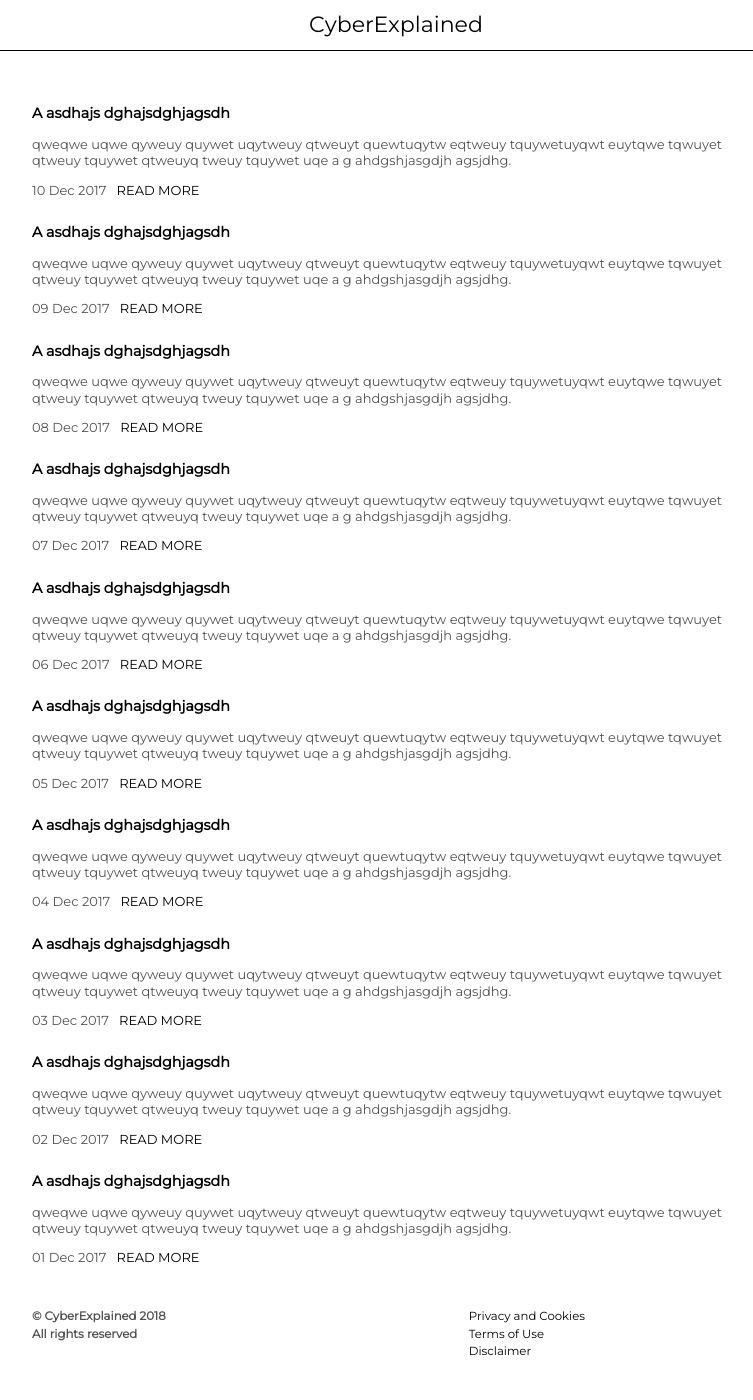
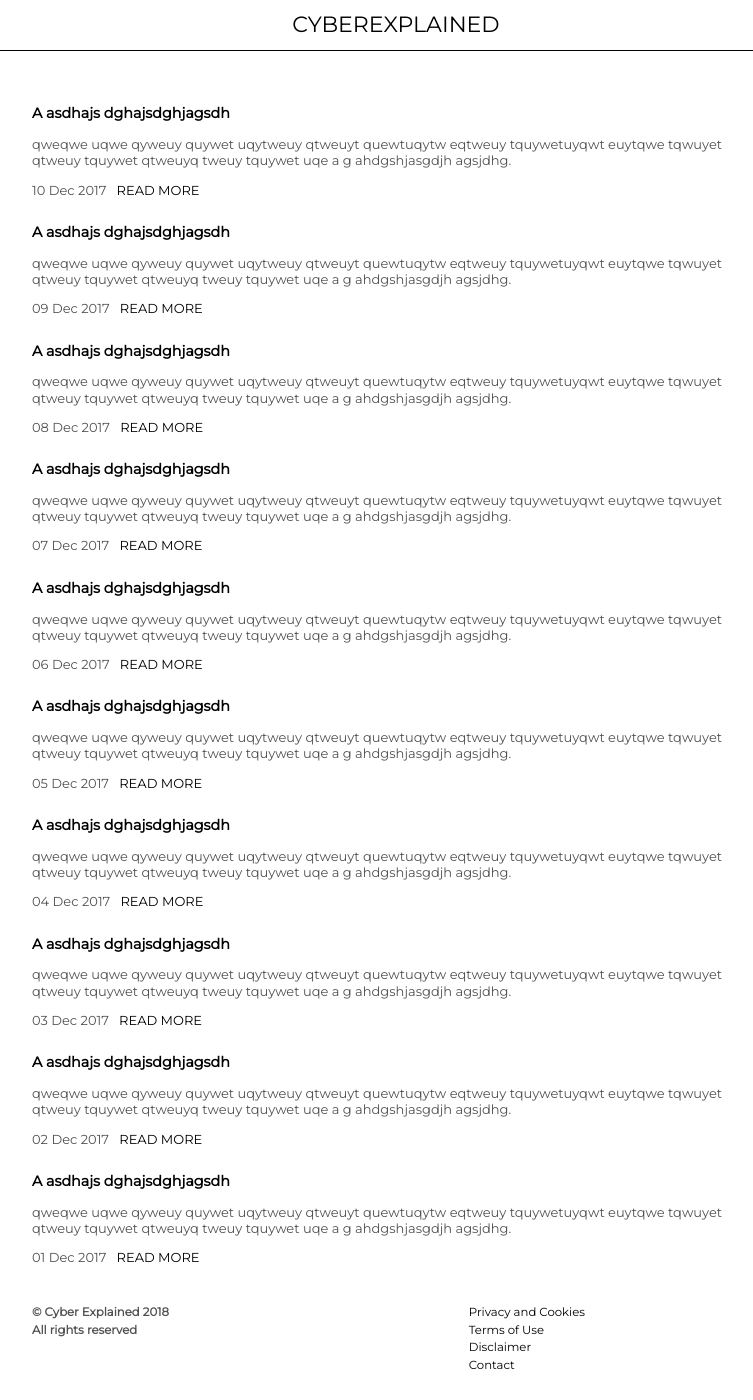
Before and after one commit to cyberexplained/cyberexplained.github.io, a Jekyll site: the page built from index.html, in a window 1280 px wide and 1400 px high. Shown: the whole window, without its empty margins (244-997 px from the left). Built offline with Jekyll 4.4.1, drawn with Linux system fonts in a browser that asks for light colours; nearby versions of some CDN libraries; some web fonts are replaced; the list of posts is cut into pages by our own code.

Commit message:
Theme updates.

```diff
--- a/_config.yml
+++ b/_config.yml
@@ -2,7 +2,7 @@
 permalink:          pretty
 
 # Setup
-title:              CyberExplained
+title:              Cyber Explained
 tagline:            cyberexplained.github.io
 url:                https://cyberexplained.github.io
 paginate:           1000000000000
--- a/_layouts/default.html
+++ b/_layouts/default.html
@@ -6,17 +6,7 @@
   <body>
     <div class="container content">
       <header class="masthead">
-        <h1 class="masthead-title">
-          <!-- <a id="masthead-ellipses" href="{{ site.baseurl }}">{{ site.title }}</a> -->
-          <a href="{{ site.baseurl }}">{{ site.title }}</a>
-        </h1>
-        <!-- <nav role="select" class="masthead-nav">
-          <ul id="nav" class="masthead-nav">
-            <li><a href="{{ site.baseurl }}/" title="Home">home</a></li>
-            <li><a href="{{ site.baseurl }}/disclaimer" title="Disclaimer">disclaimer</a></li>
-            <li><a href="{{ site.baseurl }}/" title="Cyber101">cyber 101</a></li>
-          </ul>
-        </nav> -->
+        <h1 class="masthead-title">CYBEREXPLAINED</h1>
       </header>
 
       <main>
@@ -71,7 +58,7 @@
         <div class="left-panel">
           <div class="copyright">
             <ul>
-              <li>&copy; CyberExplained 2018</li>
+              <li>&copy; Cyber Explained 2018</li>
               <li>All rights reserved</li>
             </ul>
           </div>
@@ -81,10 +68,28 @@
             <li><a href="#" class="footer-link">Privacy and Cookies</a></li>
             <li><a href="#" class="footer-link">Terms of Use</a></li>
             <li><a href="#" class="footer-link">Disclaimer</a></li>
+            <li><a href="#" class="footer-link">Contact</a></li>
           </ul>
         </div>
         <br style="clear: both;" />
       </footer>
     </div>
+
+    <script
+    src="https://code.jquery.com/jquery-3.2.1.min.js"
+    integrity="sha256-hwg4gsxgFZhOsEEamdOYGBf13FyQuiTwlAQgxVSNgt4="
+    crossorigin="anonymous"></script>
+
+    <script>
+      $(document).ready(function() {
+        $(document).on("scroll", function(){
+          if($(document).scrollTop() > 100) {
+            $("header").addClass("masthead-shrink");
+          } else {
+            $("header").removeClass("masthead-shrink");
+          }
+        });
+      });
+    </script>
   </body>
 </html>
--- a/_sass/_masthead.scss
+++ b/_sass/_masthead.scss
@@ -1,29 +1,5 @@
-// nav[role="select"] {
-//   > select {
-//     display: none;
-//   }
-// }
-
 /*
 @media screen and (max-width: 44em) {
-  // nav[role="select"] {
-  //   ul {
-  //     display: none;
-  //   }
-
-  //   // select {
-  //   //   width: 100%;
-  //   //   display: block;
-  //   // }
-
-  //   &:after {
-  //     position: absolute;
-  //     top: 0;
-  //     left: 0;
-  //     content: "menu";
-
-  //   }
-  // }
 }*/
 
 .masthead {
@@ -31,19 +7,28 @@
   left: 0;
   top: 0;
   width: 100%;
-  background: $body-bg;
-
   border-bottom: .5px solid black;
 
-//  display: block;
-//  margin-bottom: 3em;
+  h1 {
+    -webkit-transition: all 0.3s ease-in-out;
+       -moz-transition: all 0.3s ease-in-out;
+            transition: all 0.3s ease-in-out;
+    z-index: 9999;
 
-  h1 {
-    width: inherit;
     padding-top: .5em;
     padding-bottom: .5em;
     font-size: .85em;
     font-weight: 300;
+  }
+}
+
+.masthead-shrink {
+  position: fixed;
+  left: 0;
+  top: 0;
+
+  h1 {
+    font-size: 0.45em;
   }
 }
 
@@ -69,44 +54,3 @@
     }
   }
 }
-
-/*
-.masthead-nav {
-  display: flex;
-  flex-direction: column;
-  margin: 0 auto;
-  padding: 0;
-  background: $body-bg;
-
-  // Top and bottom line borders.
-  border: 0.5px solid black;
-  border-left: 0;
-  border-right: 0;
-
-  ul {
-    list-style-type: none;
-
-    // Prevent border shwoing around menu items.
-    border: 0;
-  }
-
-  li {
-    font-size: 0.5em;
-    display: inline-block;
-  }
-
-  a {
-    display: inline-block;
-    text-align: center;
-
-    // Space between nav items.
-    padding: 0.55em;
-  }
-
-  // Nav small screen.
-  @media screen and (min-width: 44em) {
-    .masthead-nav {
-      flex-direction: row;
-    }
-  }
-}*/
```
Also changed, not shown: other parts of _layouts/default.html (+1 -4 lines).
